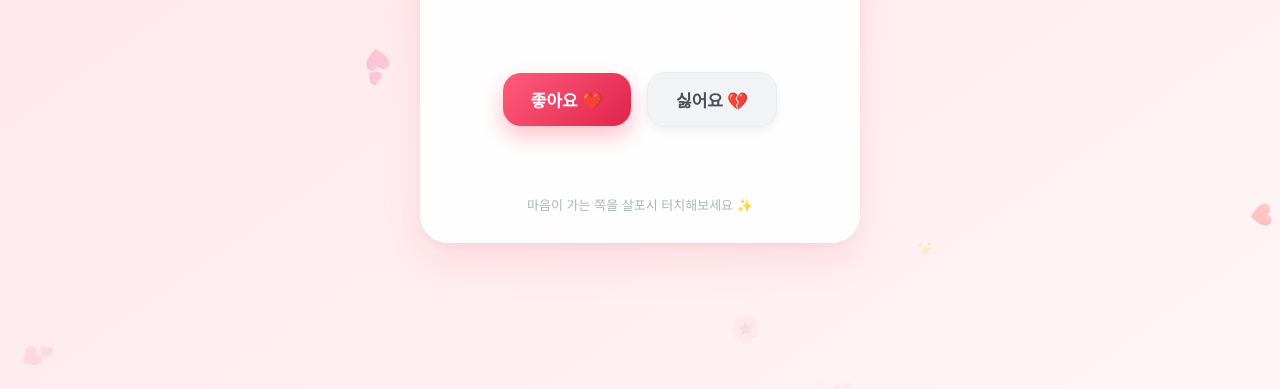
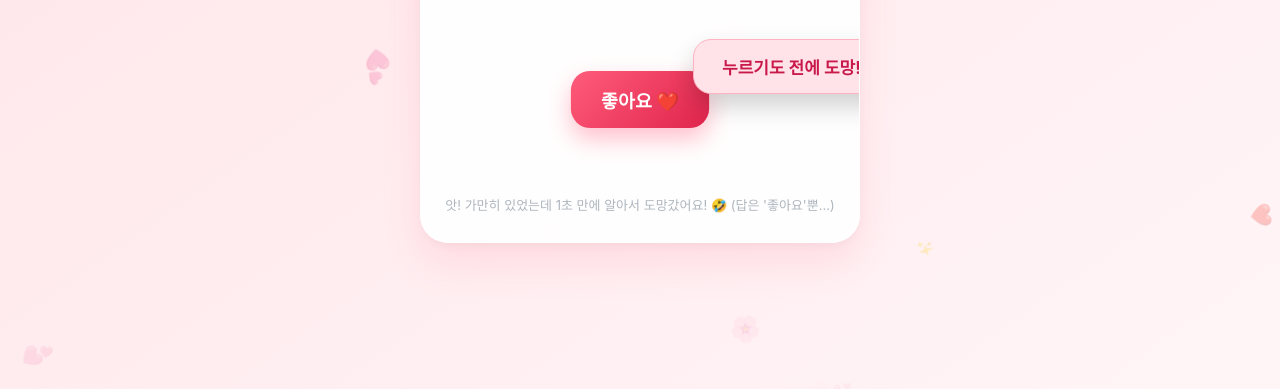
Before and after one commit to EriccccLee/asking_date, a plain HTML site: page index.html in a window 1280 px wide. Shown: the part 411-800 px from the top of the page. Drawn offline with nearby package versions, Linux system fonts and the light colour scheme.

Commit message:
feat: auto-dodge after 1s and enforce strict viewport boundaries

```diff
--- a/app.js
+++ b/app.js
@@ -44,10 +44,13 @@ function initDodgeButton() {
   const btnNo = document.getElementById("btnNo");
   const btnYes = document.getElementById("btnYes");
   const dodgeHint = document.getElementById("dodgeHint");
+  const step1 = document.getElementById("step1");
 
   if (!btnNo || !btnYes) return;
 
   let dodgeCount = 0;
+  let autoDodgeTimer = null;
+
   const funnyTexts = [
     "어라? 🏃‍♂️",
     "안돼요~ 😜",
@@ -61,7 +64,13 @@ function initDodgeButton() {
     "헤헤 못 누르지롱 😝"
   ];
 
-  const dodge = (e) => {
+  const dodge = (e, isAuto = false) => {
+    // 자동 회피 타이머 취소
+    if (autoDodgeTimer) {
+      clearTimeout(autoDodgeTimer);
+      autoDodgeTimer = null;
+    }
+
     // 모바일 터치 이벤트 발생 시 가상 클릭(click) 방지
     if (e && e.cancelable && e.type !== "click") {
       e.preventDefault();
@@ -69,44 +78,94 @@ function initDodgeButton() {
 
     dodgeCount++;
 
-    // 버튼의 고정 크기 및 안전 영역 계산
+    // 1) 텍스트를 '먼저' 변경하여 정확한 버튼 크기를 측정할 수 있도록 함
+    let nextText;
+    if (isAuto) {
+      nextText = "누르기도 전에 도망! 🏃‍♂️💨";
+    } else {
+      nextText = funnyTexts[(dodgeCount - 1) % funnyTexts.length];
+    }
+    btnNo.innerHTML = nextText;
+
+    // 2) dodging 클래스를 추가하여 fixed 상태 적용
+    btnNo.classList.add("dodging");
+
+    // 3) 화면 뷰포트 크기 측정 (모바일 브라우저 주소창/하단바 대응)
+    const viewportWidth = window.visualViewport
+      ? window.visualViewport.width
+      : (document.documentElement.clientWidth || window.innerWidth);
+    const viewportHeight = window.visualViewport
+      ? window.visualViewport.height
+      : (document.documentElement.clientHeight || window.innerHeight);
+
+    // 변경된 텍스트 기준 버튼의 실제 너비/높이 측정
     const btnRect = btnNo.getBoundingClientRect();
-    const btnWidth = btnRect.width || 100;
-    const btnHeight = btnRect.height || 46;
-    const padding = 20;
+    const btnWidth = Math.ceil(btnRect.width || 120);
+    const btnHeight = Math.ceil(btnRect.height || 48);
 
-    // 모바일 뷰포트 크기 (상/하단 safe area 여유 둠)
-    const winWidth = window.innerWidth;
-    const winHeight = window.innerHeight;
+    // 모바일 안전 여백 (상단 노치/헤더 70px, 하단 툴바/홈바 85px, 좌우 20px)
+    const padX = 20;
+    const padTop = 70;
+    const padBottom = 85;
 
-    const minX = padding;
-    const maxX = Math.max(minX, winWidth - btnWidth - padding);
-    const minY = padding + 60;
-    const maxY = Math.max(minY, winHeight - btnHeight - padding - 60);
+    const minX = padX;
+    const maxX = Math.max(minX, viewportWidth - btnWidth - padX);
+    const minY = padTop;
+    const maxY = Math.max(minY, viewportHeight - btnHeight - padBottom);
 
-    // 현재 위치와 너무 가깝지 않은 새 위치 랜덤 선정
-    let newX = Math.floor(minX + Math.random() * (maxX - minX));
-    let newY = Math.floor(minY + Math.random() * (maxY - minY));
+    // '좋아요' 버튼 영역과 겹치지 않도록 회피 좌표 계산
+    const yesRect = btnYes.getBoundingClientRect();
 
-    // 버튼 스타일 적용
-    btnNo.classList.add("dodging");
+    let newX = minX;
+    let newY = minY;
+    let foundSafePos = false;
+
+    // 최대 12회 시도하여 '좋아요' 버튼과 겹치지 않는 안전 좌표 탐색
+    for (let attempt = 0; attempt < 12; attempt++) {
+      const candidateX = Math.floor(minX + Math.random() * (maxX - minX));
+      const candidateY = Math.floor(minY + Math.random() * (maxY - minY));
+
+      const overlapYes = !(
+        candidateX + btnWidth + 15 < yesRect.left ||
+        candidateX > yesRect.right + 15 ||
+        candidateY + btnHeight + 15 < yesRect.top ||
+        candidateY > yesRect.bottom + 15
+      );
+
+      if (!overlapYes) {
+        newX = candidateX;
+        newY = candidateY;
+        foundSafePos = true;
+        break;
+      }
+    }
+
+    if (!foundSafePos) {
+      // 겹치지 않는 위치를 못 찾은 경우 상단 또는 하단 여백으로 분기
+      newX = Math.floor(minX + Math.random() * (maxX - minX));
+      newY = Math.random() > 0.5 ? minY + 10 : maxY - 10;
+    }
+
+    // 4) 최종 안전 클램핑 (화면 밖으로 절대 나가지 않도록 강제 제한)
+    newX = Math.min(Math.max(minX, newX), maxX);
+    newY = Math.min(Math.max(minY, newY), maxY);
+
+    // 버튼 좌표 적용
     btnNo.style.left = `${newX}px`;
     btnNo.style.top = `${newY}px`;
 
-    // 텍스트 유쾌하게 변경
-    const nextText = funnyTexts[(dodgeCount - 1) % funnyTexts.length];
-    btnNo.innerHTML = nextText;
-
-    // 힌트 텍스트 변경
+    // 5) 힌트 텍스트 변경
     if (dodgeHint) {
-      if (dodgeCount === 1) {
+      if (isAuto) {
+        dodgeHint.textContent = "앗! 가만히 있었는데 1초 만에 알아서 도망갔어요! 🤣 (답은 '좋아요'뿐...)";
+      } else if (dodgeCount === 1) {
         dodgeHint.textContent = "어라? 싫어요 버튼이 도망갔어요! 🤣";
       } else if (dodgeCount >= 4) {
         dodgeHint.textContent = "이제 포기하시고 '좋아요'를 눌러주세요! 💖";
       }
     }
 
-    // '좋아요' 버튼 크기 점점 확대 (최대 1.4배)
+    // '좋아요' 버튼 크기 확대 (최대 1.4배)
     const scale = Math.min(1 + dodgeCount * 0.08, 1.4);
     btnYes.style.transform = `scale(${scale})`;
   };
@@ -122,6 +181,44 @@ function initDodgeButton() {
   btnNo.addEventListener("click", (e) => {
     e.preventDefault();
     dodge(e);
+  });
+
+  // [요구사항] 1초 지나면 자동으로 알아서 도망가도록 타이머 등록
+  autoDodgeTimer = setTimeout(() => {
+    if (step1 && step1.classList.contains("active") && dodgeCount === 0) {
+      dodge(null, true);
+    }
+  }, 1000);
+
+  // '좋아요' 버튼 클릭 시 타이머 취소
+  btnYes.addEventListener("click", () => {
+    if (autoDodgeTimer) {
+      clearTimeout(autoDodgeTimer);
+      autoDodgeTimer = null;
+    }
+  });
+
+  // 모바일 화면 회전/리사이즈 시 화면 밖으로 이탈 방지 재계산
+  window.addEventListener("resize", () => {
+    if (btnNo.classList.contains("dodging")) {
+      const viewportWidth = window.visualViewport
+        ? window.visualViewport.width
+        : (document.documentElement.clientWidth || window.innerWidth);
+      const viewportHeight = window.visualViewport
+        ? window.visualViewport.height
+        : (document.documentElement.clientHeight || window.innerHeight);
+
+      const rect = btnNo.getBoundingClientRect();
+      const padX = 20, padTop = 70, padBottom = 85;
+      const maxX = Math.max(padX, viewportWidth - rect.width - padX);
+      const maxY = Math.max(padTop, viewportHeight - rect.height - padBottom);
+
+      const currentX = parseInt(btnNo.style.left, 10) || padX;
+      const currentY = parseInt(btnNo.style.top, 10) || padTop;
+
+      btnNo.style.left = `${Math.min(Math.max(padX, currentX), maxX)}px`;
+      btnNo.style.top = `${Math.min(Math.max(padTop, currentY), maxY)}px`;
+    }
   });
 }
 
--- a/style.css
+++ b/style.css
@@ -292,13 +292,18 @@ body {
   z-index: 100;
   border: 1px solid #E9ECEF;
   touch-action: none; /* 모바일 제스처 방지 */
+  max-width: calc(100vw - 40px);
+  white-space: nowrap;
+  box-sizing: border-box;
 }
 
 /* 화면을 날아다닐 때 활성화되는 클래스 */
 .btn-no.dodging {
   position: fixed !important;
-  transition: all 0.16s cubic-bezier(0.2, 0.9, 0.3, 1.2) !important;
-  box-shadow: 0 12px 24px rgba(0, 0, 0, 0.15);
+  margin: 0 !important;
+  z-index: 999 !important;
+  transition: left 0.2s cubic-bezier(0.2, 0.9, 0.3, 1.2), top 0.2s cubic-bezier(0.2, 0.9, 0.3, 1.2), transform 0.15s ease !important;
+  box-shadow: 0 12px 24px rgba(0, 0, 0, 0.18);
   background: #FFE3E8;
   color: #C9184A;
   border-color: #FFB3C1;
```
